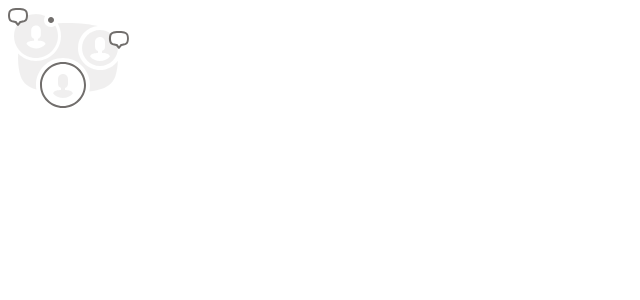
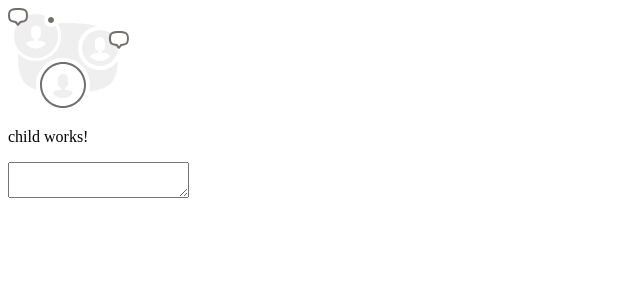
Before and after one commit to ntrong2009/angular, an Angular app: page / in a window 1280 px wide. Shown: the top 300 px of the page, without its empty margins (0-640 px from the left). Built offline with nearby package versions, Linux system fonts and the light colour scheme.

Commit message:
trong commit

```diff
--- a/src/app/app.component.html
+++ b/src/app/app.component.html
@@ -1 +1,3 @@
 <img src="/assets/images/active-member.svg" alt="">
+
+<app-child (outputEvent)="outPutEmitEvent($event)"></app-child>
--- a/src/app/app.component.ts
+++ b/src/app/app.component.ts
@@ -1,10 +1,15 @@
-import { Component } from '@angular/core';
+import { Component, ViewEncapsulation } from '@angular/core';
 
 @Component({
   selector: 'app-root',
   templateUrl: './app.component.html',
-  styleUrls: ['./app.component.css']
+  styleUrls: ['./app.component.css'],
+  encapsulation: ViewEncapsulation.None
 })
 export class AppComponent {
   title = 'angular';
+
+  outPutEmitEvent($event) {
+    console.log('%c%s', 'color: #00b300', 'out put event', $event);
+  }
 }
--- /dev/null
+++ b/src/app/child/child.component.css
@@ -0,0 +1,3 @@
+textarea[readonly] {
+    background: #eee
+}
--- /dev/null
+++ b/src/app/child/child.component.html
@@ -0,0 +1,2 @@
+<p>child works!</p>
+<textarea (blur)="blurInput()" (focus)="focusInput()" [readonly]="showBox"></textarea>
--- /dev/null
+++ b/src/app/child/child.component.ts
@@ -0,0 +1,41 @@
+import { Component, OnInit, Output, EventEmitter, ChangeDetectionStrategy, ChangeDetectorRef } from '@angular/core';
+
+import { HttpClient } from '@angular/common/http';
+
+@Component({
+  selector: 'app-child',
+  templateUrl: './child.component.html',
+  styleUrls: ['./child.component.css'],
+  changeDetection: ChangeDetectionStrategy.OnPush
+})
+export class ChildComponent implements OnInit {
+
+  showBox = false;
+  @Output() outputEvent = new EventEmitter();
+
+  constructor(
+    private http: HttpClient,
+    private cd: ChangeDetectorRef
+  ) { }
+
+  ngOnInit(): void {
+  }
+
+  focusInput() {
+    this.showBox = false;
+  }
+
+  blurInput() {
+    this.http.get('http://localhost:5000/data').subscribe(data => {
+      console.log('%c%s', 'color: #ffa640', 'data', data);
+      this.emitEvent();
+    });
+  }
+
+  emitEvent() {
+    this.showBox = true;
+    this.cd.detectChanges();
+    // this.outputEvent.next('emit value');
+  }
+
+}
--- a/src/data/db.json
+++ b/src/data/db.json
@@ -0,0 +1,5 @@
+{
+    "data": {
+        "data": 1
+    }
+}
```
Also changed, not shown: src/app/app.module.ts (+7 -2 lines).
